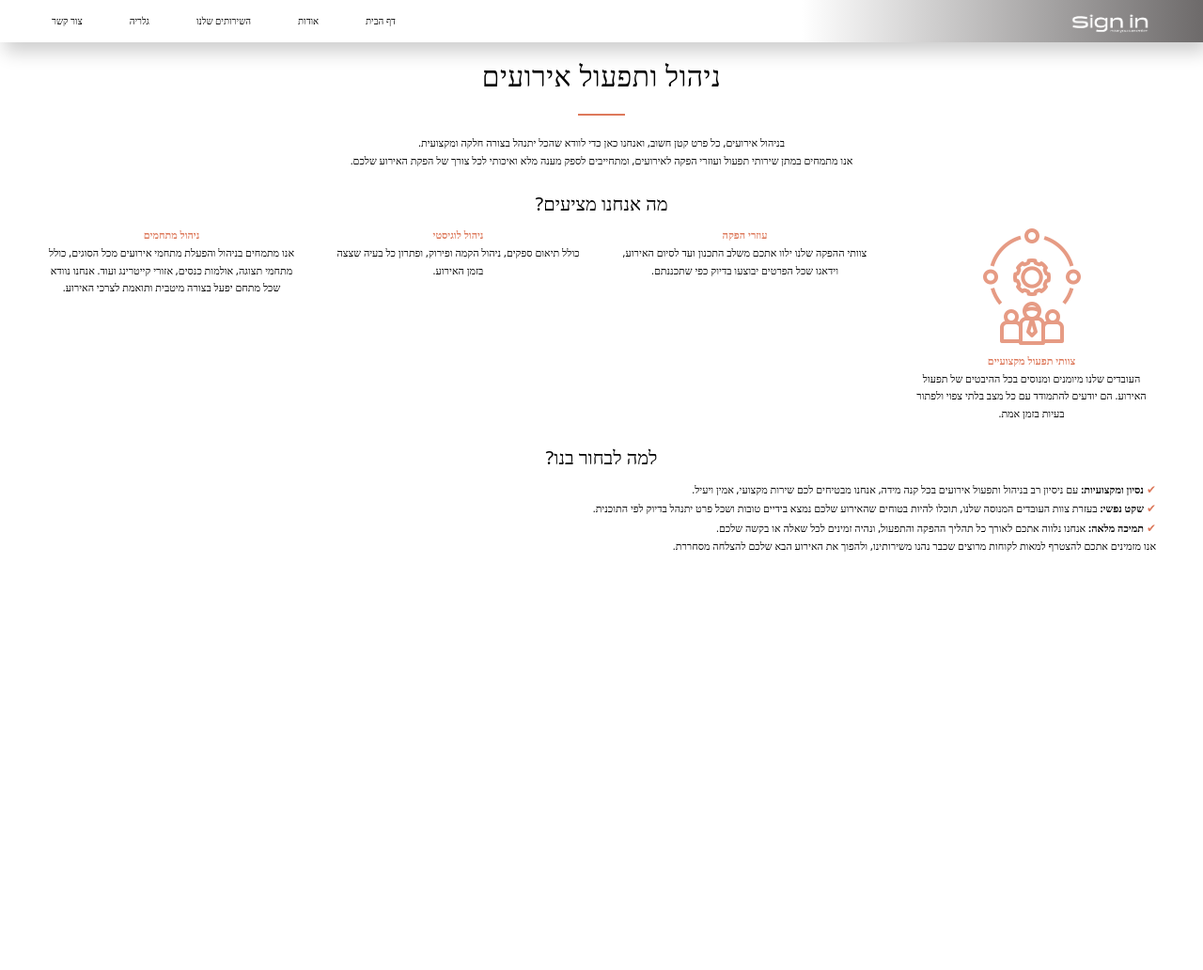
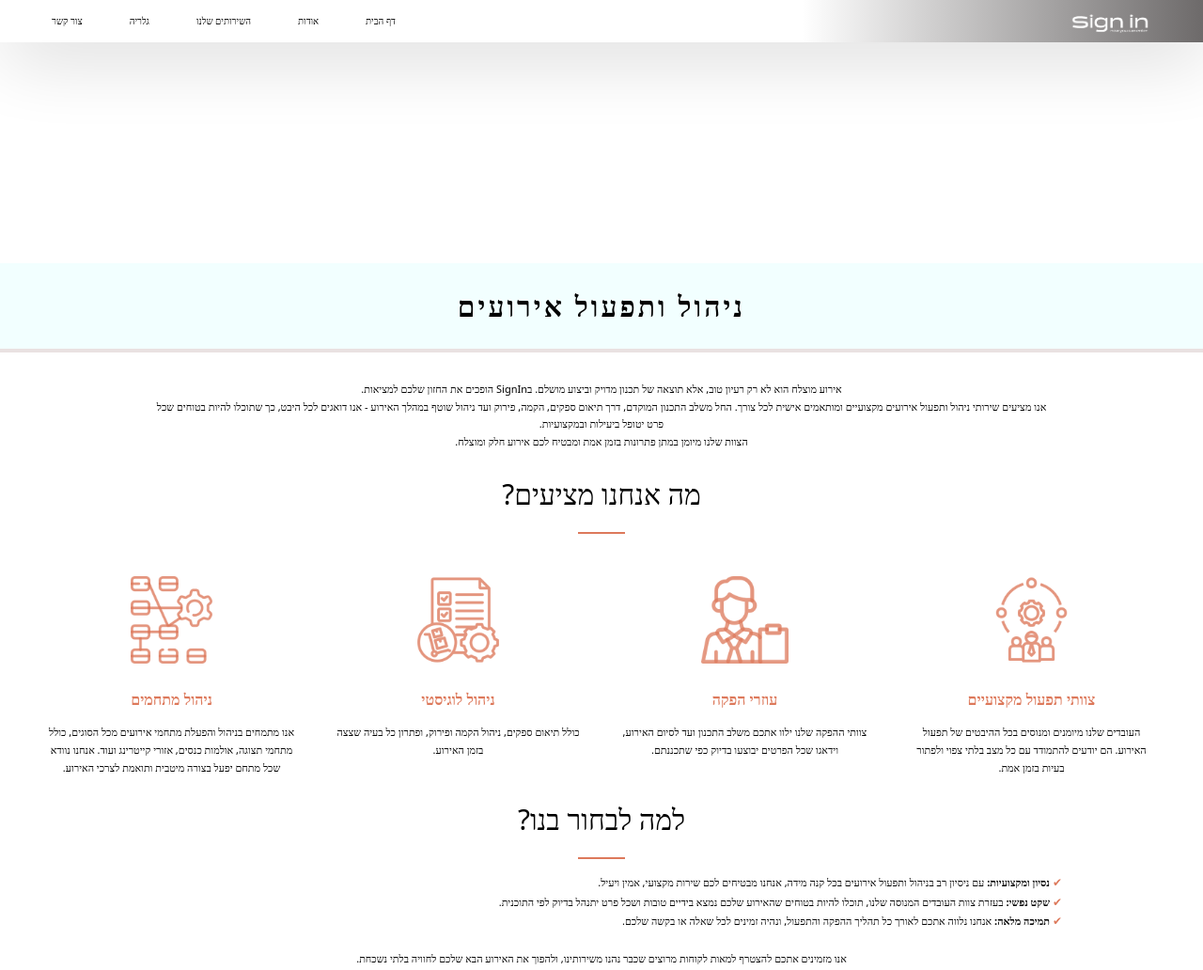
Before and after one commit to Irit-Holdarov/Sign-in-website, a website built with Vite: page service.html in a window 1280 px wide. Shown: the top 1032 px of the page at 94% size. Before the commit the page ends 800 px from the top, so only its background shows below. Built offline with nearby package versions, Linux system fonts and the light colour scheme.

Commit message:
Service page design

```diff
--- a/js/swiper-slide.js
+++ b/js/swiper-slide.js
@@ -24,8 +24,7 @@ const images = [
   'img/signin-17.jpeg',
   'img/signin-19.jpeg',
   'img/signin-20.jpeg',
-  'img/signin-21.jpeg',
-  'img/signin-22.jpeg',
+  'img/signin-21.jpeg'
 ]
 
 const swiperWrapper = document.getElementById('tranding-swiper-wrapper');
--- a/sass/abstracts/_variables.scss
+++ b/sass/abstracts/_variables.scss
@@ -1,5 +1,6 @@
 //COLORS
 $color-orange-red: #DD795B;
+// #DD795BC9
 
 $color-white: #fff;
 $color-black: #000;
--- a/sass/layout/_header.scss
+++ b/sass/layout/_header.scss
@@ -3,7 +3,7 @@
   top: 0;
   width: 100%;
   z-index: 1000;
-  box-shadow: 0.5rem 1rem 2rem rgba(0, 0, 0, 0.2);
+  box-shadow: 0.5rem 1rem 8rem rgba(0, 0, 0, 0.2);
   height: 4.5rem;
   padding: 1rem 5.5rem;
   @include flex-center;
--- a/sass/pages/_service.scss
+++ b/sass/pages/_service.scss
@@ -1,34 +1,45 @@
 .service {
   margin: 1.5rem 5rem;
   font-size: 1.1rem;
-  display: flex;
-  flex-direction: column;
-  gap: 2rem;
 
+  &__small-line {
+    max-width: 5rem;
+    margin: 1.5rem auto;
+    border: 0;
+    border-top: 2px solid $color-orange-red;
+  }
+
+  &__large-line {
+    max-width: 100%;
+    margin: 0 auto;
+    border: 0;
+    border-top: 4px solid #e9e1e1;
+  }
 
   &-header {
     &__title {
       font-size: 3rem;
-      letter-spacing: 0.5px;
-      font-weight: 400;
-    }
-
-    &__small-line {
-      max-width: 5rem;
-      margin: 1.5rem auto 0;
-      border: 0;
-      border-top: 2px solid $color-orange-red;
+      letter-spacing: 3px;
+      font-weight: 700;
+      padding: 2rem 0;
+      background: #f2ffff;
     }
   }
 
-  &__text {
-    font-weight: 500;
+  &-text {
+    margin: 3rem 11rem 2rem;
+  }
+
+  &-imgs {
+    height: 30vh;
   }
 
 
   &-offerings {
+    margin-bottom: 2rem;
+
     &__subtitle {
-      font-size: 2rem;
+      font-size: 3rem;
       font-weight: 200;
       margin-bottom: 7px;
       font-weight: 200;
@@ -37,27 +48,40 @@
     &__content {
       display: flex;
       gap: 4rem;
+      padding-top: 3rem;
     }
 
     &__item {
       width: 50%;
     }
 
+    &__icon {
+      max-width: 35%;
+      margin-bottom: 2rem;
+    }
+
     &__title {
       font-weight: bold;
       color: $color-orange-red;
+      font-size: 1.6rem;
+      margin-bottom: 1.2rem;
     }
 
   }
 
 
   &-benefits {
+    margin-bottom: 2rem;
 
     &__subtitle {
-      font-size: 2rem;
+      font-size: 3rem;
       font-weight: 200;
       margin-bottom: 7px;
       font-weight: 200;
+    }
+
+    &__text {
+      margin: 0 10rem;
     }
 
     &__item::before {
--- a/service.html
+++ b/service.html
@@ -32,28 +32,35 @@
 
   <main class="main-content">
 
+    <section class="service-imgs">
+      <!-- <img src="img/signin-1.jpeg" /> -->
+    </section>
+
+    <div class="service-header">
+      <h1 class="service-header__title u-center-text ">ניהול ותפעול אירועים</h1>
+      <hr class="service__large-line">
+    </div>
+
     <section class="service" dir="rtl">
-      <div class="service-header">
-        <h1 class="service-header__title u-center-text ">ניהול ותפעול אירועים</h1>
-        <hr class="service-header__small-line">
-      </div>
 
-
-      <div class="service__text u-center-text ">בניהול אירועים, כל פרט קטן חשוב, ואנחנו כאן כדי לוודא שהכל יתנהל בצורה
-        חלקה
-        ומקצועית.<br> אנו מתמחים במתן שירותי תפעול ועוזרי הפקה לאירועים, ומתחייבים לספק מענה מלא ואיכותי לכל צורך של
-        הפקת
-        האירוע שלכם.
+      <div class="service-text  u-center-text">
+        אירוע מוצלח הוא לא רק רעיון טוב, אלא תוצאה של תכנון מדויק וביצוע מושלם.
+        בSignIn הופכים את החזון שלכם למציאות.<br>
+        אנו מציעים שירותי ניהול ותפעול אירועים מקצועיים ומותאמים אישית לכל צורך.
+        החל משלב התכנון המוקדם, דרך תיאום ספקים, הקמה, פירוק ועד ניהול שוטף במהלך האירוע -
+        אנו דואגים לכל היבט, כך שתוכלו להיות בטוחים שכל פרט יטופל ביעילות ובמקצועיות.<br>
+        הצוות שלנו מיומן במתן פתרונות בזמן אמת ומבטיח לכם אירוע חלק ומוצלח.
       </div>
 
       <div class="service-offerings u-center-text">
 
         <h3 class="service-offerings__subtitle">מה אנחנו מציעים?</h3>
-
+        <hr class="service__small-line">
         <div class="service-offerings__content">
 
           <div class="service-offerings__item">
-            <div class="service-offerings__icon"><img src="img/management.png" alt="management-icon" /></div>
+            <img src="img/services_imgs/operations_management/icon1.png" alt="management-icon"
+              class="service-offerings__icon" />
             <div class="service-offerings__title">צוותי תפעול מקצועיים</div>
             <div class="service-offerings__text"> העובדים שלנו מיומנים ומנוסים בכל ההיבטים של תפעול האירוע. הם יודעים
               להתמודד
@@ -62,6 +69,8 @@
           </div>
 
           <div class="service-offerings__item">
+            <img src="img/services_imgs/operations_management/icon2.png" alt="production-assistant-icon"
+              class="service-offerings__icon" />
             <div class="service-offerings__title">עוזרי הפקה</div>
             <div class="service-offerings__text"> צוותי ההפקה שלנו ילוו אתכם משלב התכנון ועד לסיום האירוע, וידאגו שכל
               הפרטים יבוצעו
@@ -70,12 +79,16 @@
           </div>
 
           <div class="service-offerings__item">
+            <img src="img/services_imgs/operations_management/icon3.png" alt="procurement-icon"
+              class="service-offerings__icon" />
             <div class="service-offerings__title">ניהול לוגיסטי</div>
             <div class="service-offerings__text"> כולל תיאום ספקים, ניהול הקמה ופירוק, ופתרון כל בעיה שצצה בזמן האירוע.
             </div>
           </div>
 
           <div class="service-offerings__item">
+            <img src="img/services_imgs/operations_management/icon4.png" alt="complexity-icon"
+              class="service-offerings__icon" />
             <div class="service-offerings__title">ניהול מתחמים</div>
             <div class="service-offerings__text"> אנו מתמחים בניהול והפעלת מתחמי אירועים מכל הסוגים, כולל מתחמי תצוגה,
               אולמות כנסים,
@@ -92,8 +105,11 @@
 
       <div class="service-benefits">
         <h3 class="service-benefits__subtitle u-center-text ">למה לבחור בנו?</h3>
-        <p class="service-benefits__text">
-          <span class="service-benefits__item"><b>נסיון ומקצועיות: </b> עם ניסיון רב בניהול ותפעול אירועים בכל קנה מידה,
+        <hr class="service__small-line">
+
+        <div class="service-benefits__text ">
+          <span class="service-benefits__item "><b>נסיון ומקצועיות: </b> עם ניסיון רב בניהול ותפעול אירועים בכל קנה
+            מידה,
             אנחנו
             מבטיחים לכם שירות מקצועי, אמין ויעיל.</span><br>
           <span class="service-benefits__item"><b>שקט נפשי: </b> בעזרת צוות העובדים המנוסה שלנו, תוכלו להיות בטוחים
@@ -102,9 +118,11 @@
           <span class="service-benefits__item"><b>תמיכה מלאה: </b> אנחנו נלווה אתכם לאורך כל תהליך ההפקה והתפעול, ונהיה
             זמינים
             לכל שאלה או בקשה שלכם.</span><br>
-        </p>
-        <p>אנו מזמינים אתכם להצטרף למאות לקוחות מרוצים שכבר נהנו משירותינו, ולהפוך את האירוע הבא שלכם להצלחה מסחררת.<br>
-        </p>
+        </div>
+      </div>
+
+      <div class="service-summary u-center-text">
+        אנו מזמינים אתכם להצטרף למאות לקוחות מרוצים שכבר נהנו משירותינו, ולהפוך את האירוע הבא שלכם לחוויה בלתי נשכחת.
       </div>
 
 
@@ -113,6 +131,11 @@
 
   </main>
 
+  <footer class="footer">
+    <img src="img/signin-logo/signin-logo-clear.png" alt="signin-logo" class="footer__signin-logo">
+    <div class="footer__copyright">&copy; 2020 SignIn. All rights reserved.</div>
+  </footer>
+
   <script src="js/service.js"></script>
 </body>
 
```
Also changed, not shown: css/style.css, img/management.png (deleted), img/services_imgs/operations_management/icon1.png (added), img/services_imgs/operations_management/icon2.png (added), img/services_imgs/operations_management/icon3.png (added), img/services_imgs/operations_management/icon4.png (added).
